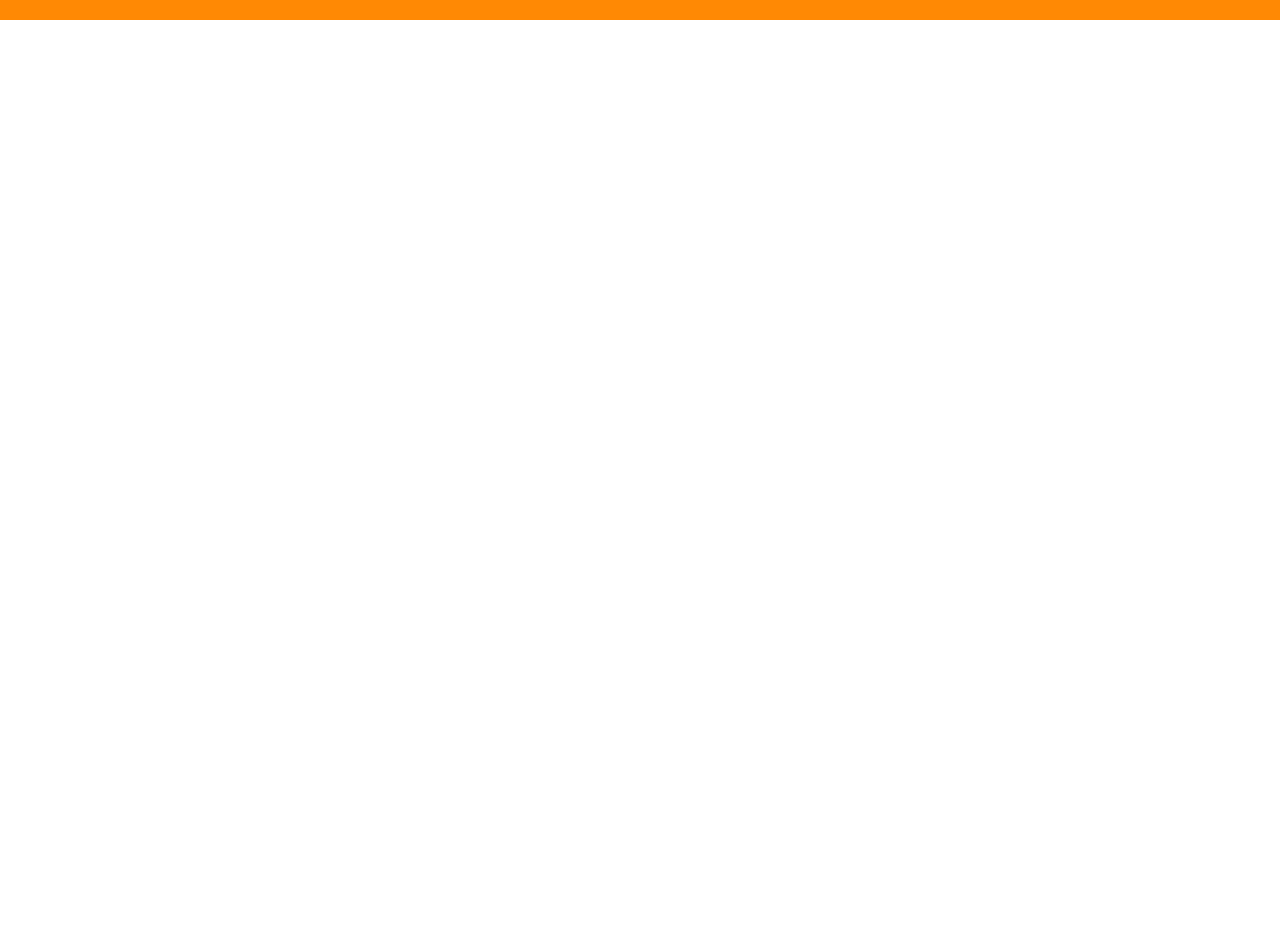
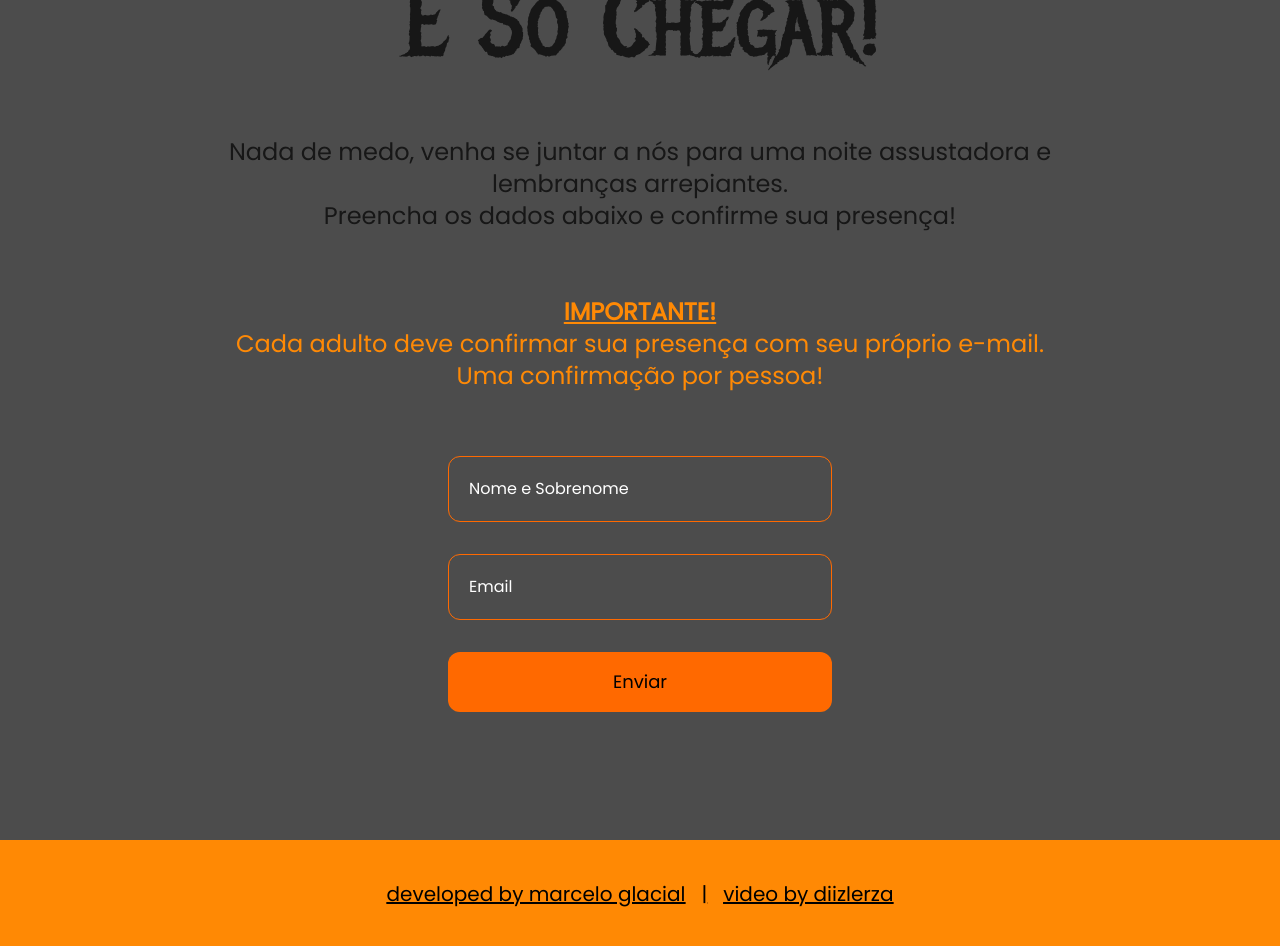
Before and after one commit to marceloglacial/halloween-freitas, a Next.js app: page / in a window 1280 px wide. Shown: the part 2040-2986 px from the top of the page. Before the commit the page ends 2060 px from the top, so only its background shows below. Built offline with nearby package versions, Linux system fonts and the light colour scheme.

Commit message:
initial form

```diff
--- a/app/page.tsx
+++ b/app/page.tsx
@@ -2,6 +2,7 @@ import Hero from "@/components/home/hero";
 import EventInfo from "@/components/home/event-info";
 import Schedule from "@/components/home/schedule";
 import Footer from "@/components/footer";
+import SignUp from "@/components/home/signup";
 
 export default function Home() {
   return (
@@ -10,6 +11,7 @@ export default function Home() {
         <Hero />
         <EventInfo />
         <Schedule />
+        <SignUp />
       </main>
       <Footer />
     </>
--- a/components/countdown/index.tsx
+++ b/components/countdown/index.tsx
@@ -1,5 +1,5 @@
 "use client";
-import React from "react";
+import React, { JSX } from "react";
 import { useCountdown } from "@/hooks/useCountdown";
 import { EVENT_DATE } from "@/constants/globals";
 import { isTimeLeftZero } from "@/util/countdown";
@@ -13,7 +13,7 @@ const timerUnits = [
   { key: "seconds", label: "seg" },
 ] as const;
 
-const Countdown: React.FC = () => {
+const Countdown: React.FC = (): JSX.Element => {
   const timeLeft: TimeLeft = useCountdown(TARGET_DATE);
 
   if (isTimeLeftZero(timeLeft)) {
--- a/components/countdown/timer-block.tsx
+++ b/components/countdown/timer-block.tsx
@@ -1,7 +1,8 @@
 import { pad } from "@/util/countdown";
 import { secondaryFont } from "@/util/fonts";
+import { FC, JSX } from "react";
 
-const TimerBlock: React.FC<TimerBlockProps> = ({ value, label }) => (
+const TimerBlock: FC<TimerBlockProps> = ({ value, label }): JSX.Element => (
   <div className="timer w-16">
     <div className="overflow-hidden rounded-lg bg-black/50 px-2 py-4">
       <h3
--- a/components/footer/index.tsx
+++ b/components/footer/index.tsx
@@ -1,4 +1,6 @@
-const Footer = () => {
+import { FC, JSX } from "react";
+
+const Footer: FC = (): JSX.Element => {
   return (
     <footer className="grid justify-center bg-orange-400 p-10">
       <nav className="flex flex-wrap justify-center gap-4 text-xl text-black underline">
--- /dev/null
+++ b/components/form/index.tsx
@@ -0,0 +1,34 @@
+import { FC, JSX } from "react";
+
+const Form: FC = (): JSX.Element => {
+  return (
+    <form className="mx-auto grid w-full max-w-sm gap-8" autoComplete="off">
+      <label className="flex flex-col gap-1">
+        <input
+          type="text"
+          name="fullName"
+          required
+          className="rounded-xl border border-orange-500 bg-transparent p-5 text-white placeholder:text-white focus:ring-0 focus:outline-none"
+          placeholder="Nome e Sobrenome"
+        />
+      </label>
+      <label className="flex flex-col gap-1">
+        <input
+          type="email"
+          name="email"
+          required
+          className="rounded-xl border border-orange-500 bg-transparent p-5 text-white placeholder:text-white focus:ring-0 focus:outline-none"
+          placeholder="Email"
+        />
+      </label>
+      <button
+        type="submit"
+        className="rounded-xl bg-orange-500 px-4 py-4 text-lg font-medium text-black transition hover:bg-orange-600"
+      >
+        Enviar
+      </button>
+    </form>
+  );
+};
+
+export default Form;
--- a/components/home/event-info.tsx
+++ b/components/home/event-info.tsx
@@ -1,6 +1,7 @@
 import Card from "@/components/card";
 import { EVENT_DATE } from "@/constants/globals";
 import { formatDate, formatTime } from "@/util/locale";
+import { FC, JSX } from "react";
 
 const cards: CardProps[] = [
   {
@@ -46,7 +47,7 @@ const cards: CardProps[] = [
   },
 ];
 
-const EventInfo = () => {
+const EventInfo: FC = (): JSX.Element => {
   return (
     <section className="relative grid justify-center bg-black/70 p-8">
       <div className="relative grid max-w-7xl gap-8 lg:-top-28 lg:grid-cols-3">
--- a/components/home/schedule.tsx
+++ b/components/home/schedule.tsx
@@ -1,6 +1,7 @@
 import { secondaryFont } from "@/util/fonts";
+import { FC, JSX } from "react";
 
-const Schedule = () => {
+const Schedule: FC = (): JSX.Element => {
   return (
     <section className="relative grid justify-center bg-black p-8">
       <div className="relative grid max-w-7xl">
@@ -39,7 +40,7 @@ const Schedule = () => {
                 <li>🧟 Fantasia Mais Assustadora</li>
                 <li>🤡 Fantasia Mais Engraçada</li>
                 <li>👯‍♀️ Melhor Fantasia de Grupo ou Dupla</li>
-                <li>👻 Melhor Fantasia Infantil</li>
+                {/* <li>👻 Melhor Fantasia Infantil</li> */}
               </ul>
             </div>
           </div>
--- /dev/null
+++ b/components/home/signup.tsx
@@ -0,0 +1,34 @@
+import { FC, JSX } from "react";
+import { secondaryFont } from "@/util/fonts";
+import Form from "@/components/form";
+
+const SignUp: FC = (): JSX.Element => {
+  return (
+    <section className="relative grid justify-center bg-black/70 p-8">
+      <div className="relative grid max-w-4xl text-center">
+        <div className="relative grid gap-16 lg:-top-24">
+          <div>
+            <span className="text-9xl">💀</span>
+            <h2 className={`${secondaryFont.className} text-8xl`}>
+              É Só Chegar!
+            </h2>
+          </div>
+          <div className="text-2xl">
+            Nada de medo, venha se juntar a nós para uma noite assustadora e
+            lembranças arrepiantes. <br />
+            Preencha os dados abaixo e confirme sua presença!
+          </div>
+          <div className="text-2xl text-orange-400">
+            <span className="font-bold underline">IMPORTANTE!</span>
+            <br />
+            Cada adulto deve confirmar sua presença com seu próprio e-mail.{" "}
+            <br />
+            Uma confirmação por pessoa!
+          </div>
+          <Form />
+        </div>
+      </div>
+    </section>
+  );
+};
+export default SignUp;
```
